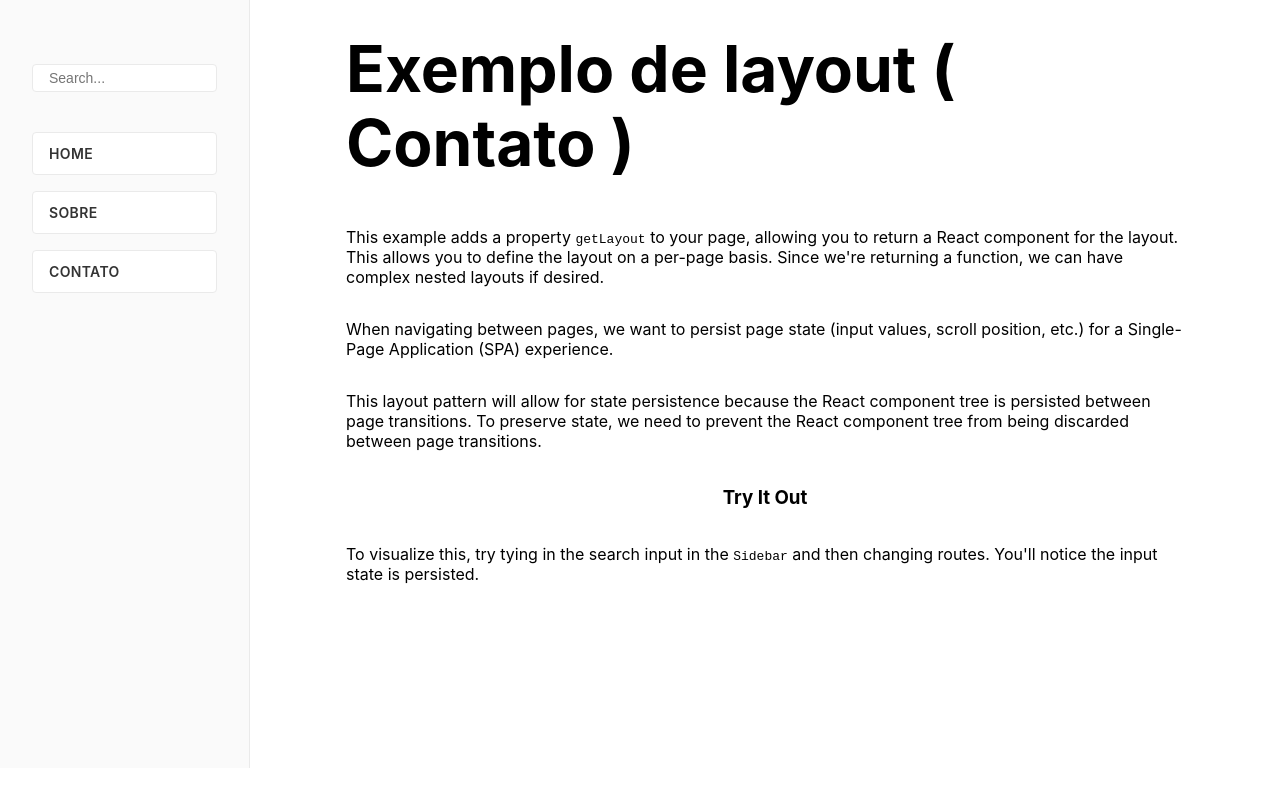
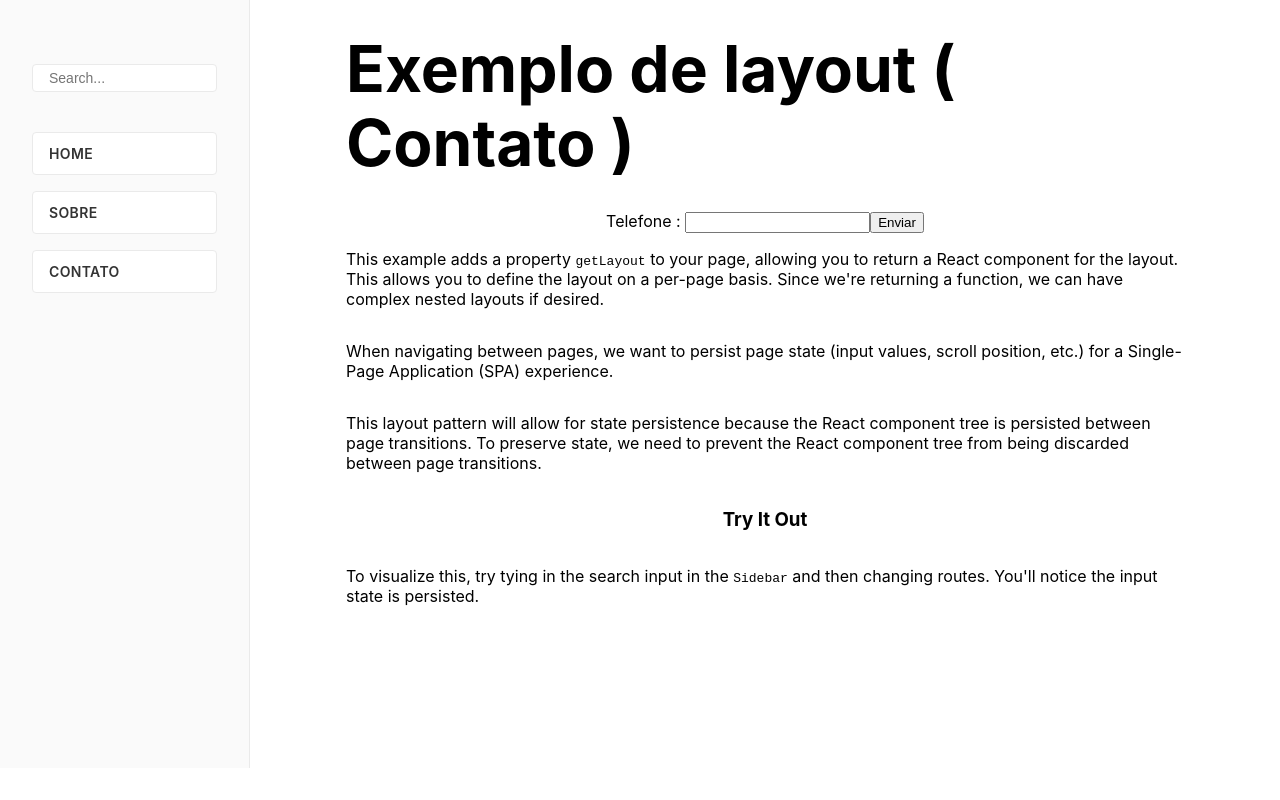
Before and after one commit to vagner-batista/vgboiler-svg-editor, a Next.js app: page /contato in a window 1280 px wide. Built offline with nearby package versions, Linux system fonts and the light colour scheme.

Commit message:
ci: instalado number format

```diff
--- a/package.json
+++ b/package.json
@@ -31,7 +31,9 @@
     "next-auth": "^4.7.0",
     "nodemailer": "^6.7.5",
     "react": "18.2.0",
-    "react-dom": "18.2.0"
+    "react-dom": "18.2.0",
+    "react-hook-form": "^7.33.0",
+    "react-number-format": "^4.9.3"
   },
   "devDependencies": {
     "@babel/core": "^7.18.5",
--- a/pages/contato.tsx
+++ b/pages/contato.tsx
@@ -1,10 +1,16 @@
 import Head from 'next/head';
+import { Controller, useForm } from 'react-hook-form';
+import NumberFormat from 'react-number-format';
 import PrimaryLayout from '../components/layouts/primary/PrimaryLayout';
 import SidebarLayout from '../components/layouts/sidebar/SidebarLayout';
 import styles from '../styles/Home.module.css';
 import { NextPageWithLayout } from './page';
 
 const Contato: NextPageWithLayout = () => {
+  const { register, handleSubmit, control } = useForm();
+
+  const handleContact = (data: {}) => console.log(data);
+
   return (
     <>
       <Head>
@@ -13,6 +19,24 @@ const Contato: NextPageWithLayout = () => {
       </Head>
       <section className={styles.main}>
         <h1 className={styles.title}>Exemplo de layout ( Contato )</h1>
+        <form onSubmit={handleSubmit(handleContact)}>
+          <label htmlFor="phone-masked">Telefone : </label>
+          <Controller
+            control={control}
+            name="teste"
+            render={({ field: { onChange, value } }) => {
+              return (
+                <NumberFormat
+                id="phone-masked"
+                  onChange={onChange}
+                  value={value}
+                  format="+55 (##) #### ## ####"
+                />
+              );
+            }}
+          />
+          <button type="submit">Enviar</button>
+        </form>
         <p>
           This example adds a property <code>getLayout</code> to your page,
           allowing you to return a React component for the layout. This allows
```
Also changed, not shown: 1 other file (tests, documents, lock files or other folders).
